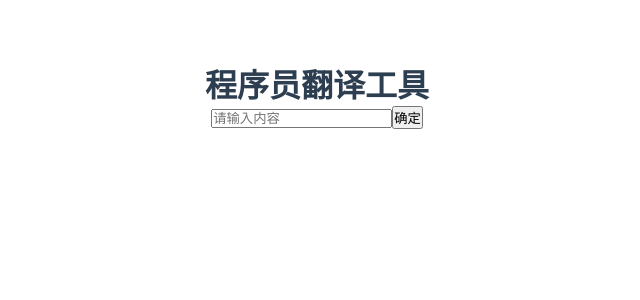
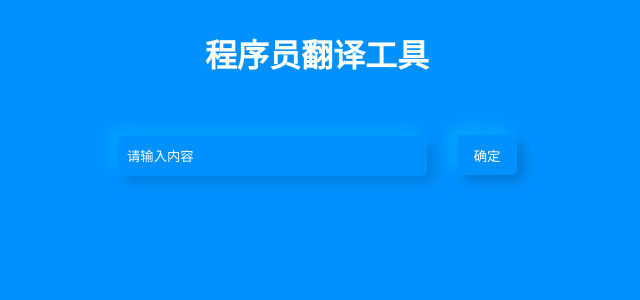
Before and after one commit to qiuquanwu/ValGod, a Vue app: page / in a window 1280 px wide. Shown: the top 300 px of the page, without its empty margins (323-963 px from the left). Built offline with nearby package versions, Linux system fonts and the light colour scheme.

Commit message:
添加样式

```diff
--- a/index.html
+++ b/index.html
@@ -5,7 +5,11 @@
   <link rel="icon" href="/favicon.ico" />
   <meta name="viewport" content="width=device-width, initial-scale=1.0">
   <title>Vite App</title>
-
+  <style>
+    body{
+      background: #0091ff;
+    }
+  </style>
 </head>
 <body>
   <div id="app"></div>
--- a/src/components/HelloWorld.vue
+++ b/src/components/HelloWorld.vue
@@ -1,9 +1,14 @@
 <template>
-  <div>
+  <div class="warp">
     <h1>{{ msg }}</h1>
-    <input type="text" v-model="state.text" placeholder="请输入内容" />
-    <button @click="query">确定</button>
-    <div>
+    <input
+      type="text"
+      v-model="state.text"
+      placeholder="请输入内容"
+      class="search-input"
+    />
+    <button @click="query" class="search-btn">确定</button>
+    <div style="margin-top: 30px;">
       <ul>
         <li v-for="item in state.resultArray" :key="item.id">
           <result-item :resultItme="item" />
@@ -21,7 +26,14 @@ import axios from "axios";
 let initState = {
   text: "", //带翻译得原文
   translateArray: [], //翻译得结果数组
-  options: ["bigHumpNaming", "smallHumpNaming", "underlineNaming", "constant"], //配置项
+  options: [
+    "bigHumpNaming",
+    "smallHumpNaming",
+    "underlineNaming",
+    "constant",
+    "php",
+    "controller",
+  ], //配置项
   resultArray: [],
 };
 //将翻译转化
@@ -47,7 +59,11 @@ export default {
       //中文判断
       if (/^[\u4e00-\u9fa5]+$/i.test(state.text)) {
         axios.get("/api/translate/" + state.text).then((res) => {
-          let translateArray = res.data.translation[0].split(" ");
+          let translateArray = res.data.translation[0]
+            .toLowerCase()
+            .replace("user's", "user")
+            .replace("the ", "")
+            .split(" ");
           //执行翻译请求
           let resultArray = getResultArray(translateArray, state.options);
           state.resultArray = resultArray;
@@ -65,3 +81,49 @@ export default {
   },
 };
 </script>
+<style lang="stylus" scoped>
+.warp{
+  color :#fff
+}
+.warp .search-input{
+  padding-left 10px
+  margin-top 60px
+  width 300px
+  height 40px
+  outline none
+  background #0091ff
+  border-radius 5px
+  border none
+  color #ffffff
+  box-shadow  7px 7px 13px #007ede,
+             -7px -7px 13px #00a4ff
+}
+input::-webkit-input-placeholder {
+  color: #ffffff;
+  }
+  input:-moz-placeholder {
+  color: #ffffff;
+  }
+  input::-moz-placeholder {
+  color: #ffffff;
+  }
+  input:-ms-input-placeholder {
+  color: #ffffff;
+  }
+.warp .search-btn
+  color #fff
+  width 60px
+  height 40px
+  border-radius 5px
+  margin-left 30px
+  border none
+  outline none
+  background  #0091ff
+  box-shadow  7px 7px 13px #0078d4,
+             -7px -7px 13px #00aaff;
+.warp .search-btn:hover{
+    background: linear-gradient(145deg, #009bff, #0083e6);
+box-shadow:  7px 7px 13px #0078d4,
+             -7px -7px 13px #00aaff;
+}
+</style>
--- a/src/components/ResultItem.vue
+++ b/src/components/ResultItem.vue
@@ -1,8 +1,13 @@
 <template>
-  <div>
+  <div class="result-item">
     {{ resultItme.title }}:{{ resultItme.value }}
-    <button class="btn" :data-clipboard-text="resultItme.value" @click="copy">
-      复制
+    <button
+      class="btn"
+      :data-clipboard-text="resultItme.value"
+      @click="copy"
+      title="复制"
+    >
+      <img src="../assets/copy.png" class="icon" />
     </button>
   </div>
 </template>
@@ -31,4 +36,18 @@ export default {
   },
 };
 </script>
-<style lang="stylus" scope></style>
+<style lang="stylus" scope>
+color1 = #0091ff
+.result-item
+  height 30px
+  margin-top 5px
+  line-height 30px
+.icon
+  width 20px
+  height 20px
+  background-color #0091ff
+.btn
+  background #0091ff
+  border none
+  outline none
+</style>
--- a/src/index.css
+++ b/src/index.css
@@ -4,5 +4,5 @@
   -moz-osx-font-smoothing: grayscale;
   text-align: center;
   color: #2c3e50;
-  margin-top: 60px;
+  margin-top: 30px;
 }
--- a/src/util/generator.js
+++ b/src/util/generator.js
@@ -46,6 +46,31 @@ const genetator = {
       value: res.join("_"),
     };
   },
+  php: (translateArray) => {
+    const res = translateArray.map((str, index) => {
+      if (index == 0) {
+        return str.charAt(0).toLowerCase() + str.slice(1);
+      }
+      return str.charAt(0).toUpperCase() + str.slice(1);
+    });
+    return {
+      id: "php",
+      example: "$firstName",
+      title: "php变量",
+      value: "$"+res.join(""),
+    };
+  },
+  controller: (translateArray) => {
+    const res = translateArray.map((str) => {
+      return str.charAt(0).toUpperCase() + str.slice(1);
+    });
+    return {
+      id: "controller",
+      example: "FirstNameController",
+      title: "控制器",
+      value: res.join("")+"Controller",
+    };
+  }
 };
 
 export default genetator;
```
Also changed, not shown: src/assets/copy.png (added), 1 other file (tests, documents, lock files or other folders).
